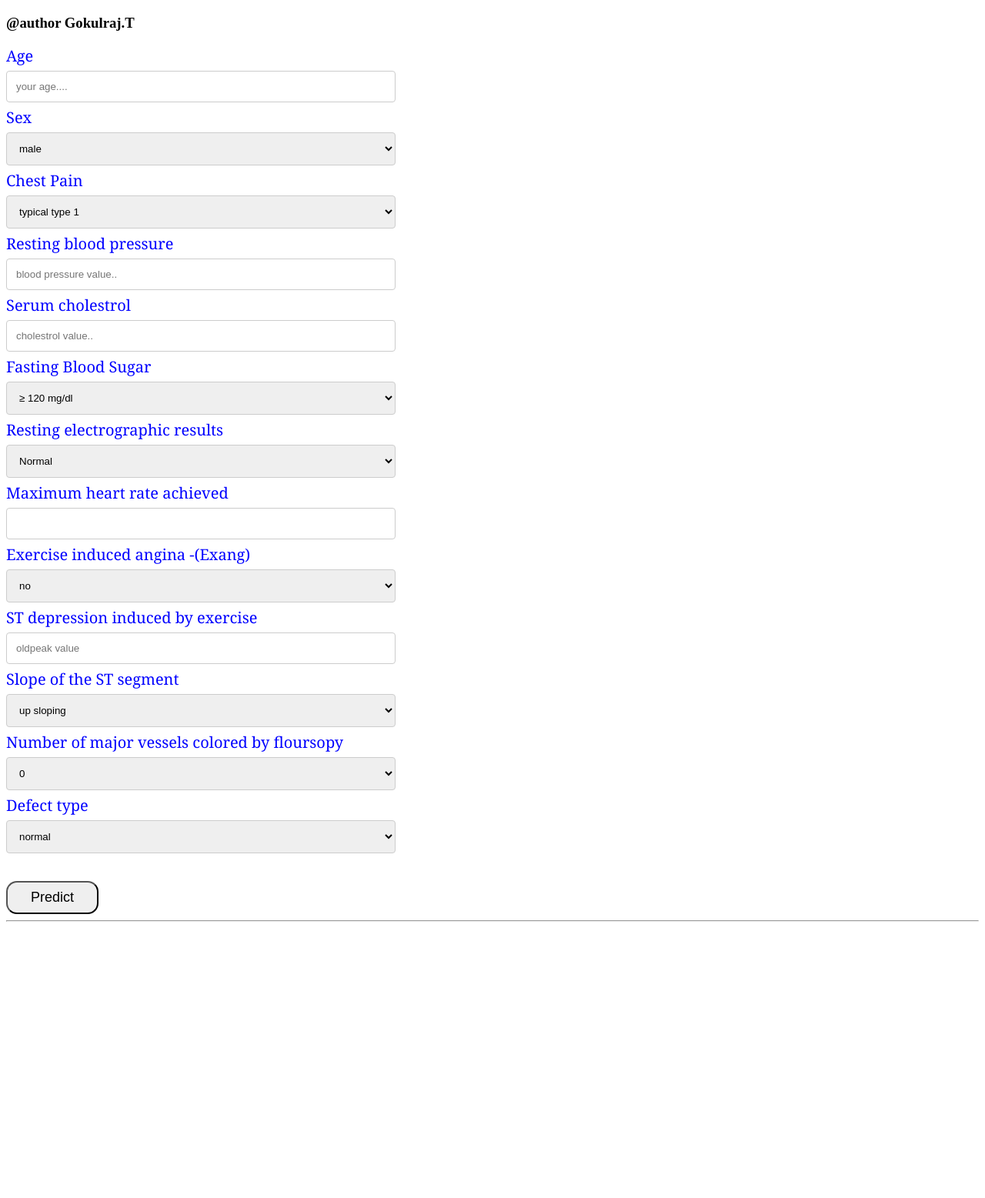
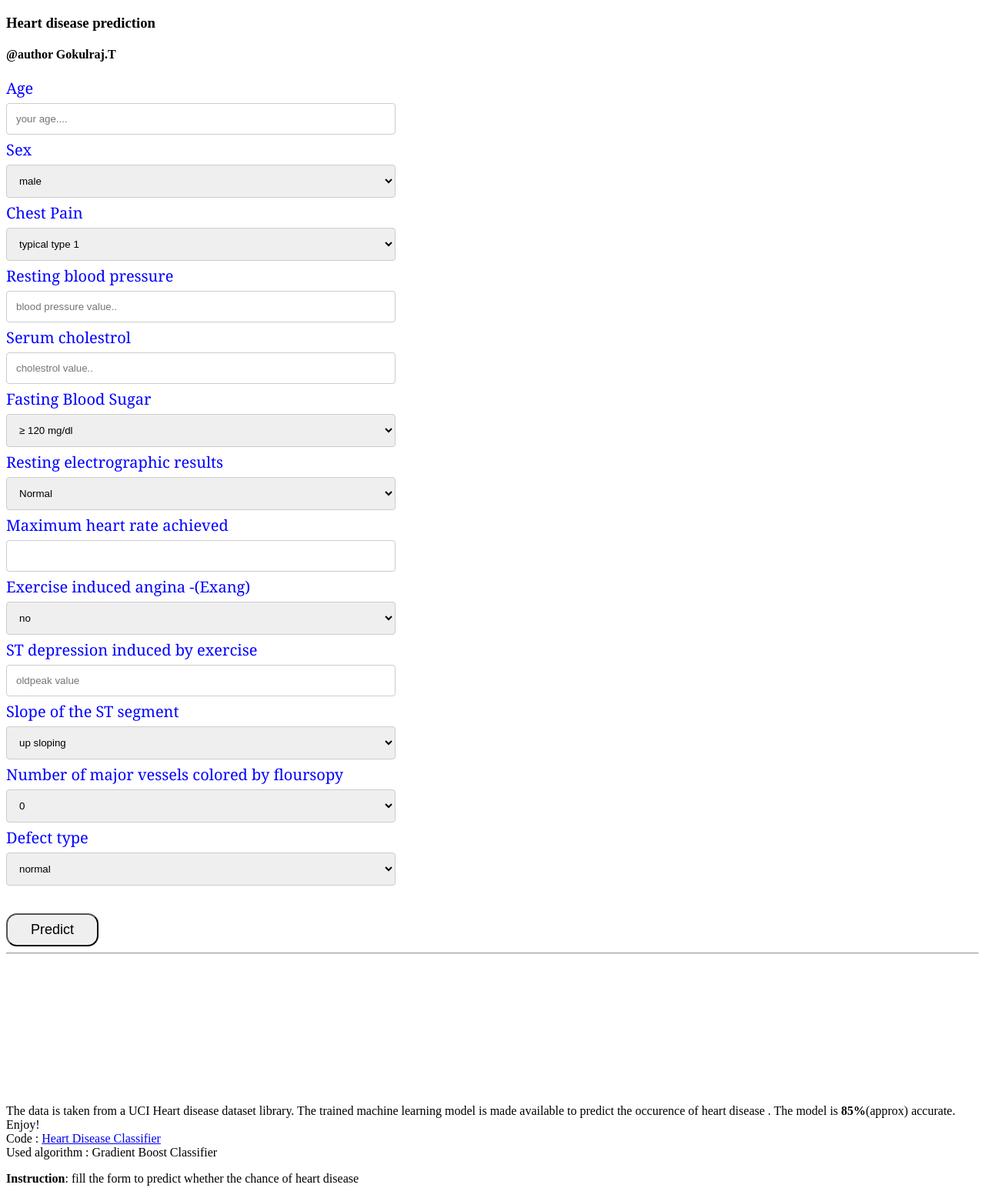
Before and after one commit to gokulvm/Machine_Learning_Heart_Disease_Classifier, a Flask app: page / in a window 1280 px wide. Shown: the whole page at 77% size. Before the commit the page ends 1198 px from the top, so only its background shows below. Run offline with Flask 2, Linux system fonts and the light colour scheme; parts of the project's set-up code (start-up, migrations or seed data) failed here and were passed over.

Commit message:
Add files via upload

```diff
--- a/templates/index.html
+++ b/templates/index.html
@@ -6,7 +6,8 @@
     <meta name="viewport" content="width=device-width, initial-scale=1.0">
     <title>Document</title>
 </head>
-<h3>@author Gokulraj.T</h3>
+<h3>Heart disease prediction</h3>
+<h4>@author Gokulraj.T</h4>
 <body>
 
     <div style="color:blue">
@@ -175,6 +176,11 @@
         <br>
     </div>
 
+<form action="{{ url_for('about')}}" method="post">
+      <p >The data is taken from a UCI Heart disease dataset library. The trained machine learning model is made available to predict the occurence of heart disease
+	  . The model is <b>85%</b>(approx) accurate. Enjoy! <br>Code : <a href="https://github.com/gokulvm/Machine_Learning_Heart_Disease_Classifier">Heart Disease Classifier</a>
+<br>Used algorithm : Gradient Boost Classifier</p>
+      <p><b>Instruction</b>: fill the form to predict whether the chance of heart disease</p>
 
 
 
@@ -197,7 +203,7 @@
 
 
         label {
-          font-style: normal;
+           font-style: normal;
            font-size: 20px;
            font-family: Georgia;
 
@@ -253,9 +259,10 @@
         }
         h3.oblique {
           font-style: oblique;
-         font-size: 40px;
-         font-weight: bold;
-        font-variant: small-caps;
+          font-size: 40px;
+          font-weight: bold;
+          font-variant: small-caps;
+          color:vilot;
         }
 
         #sub {
```
